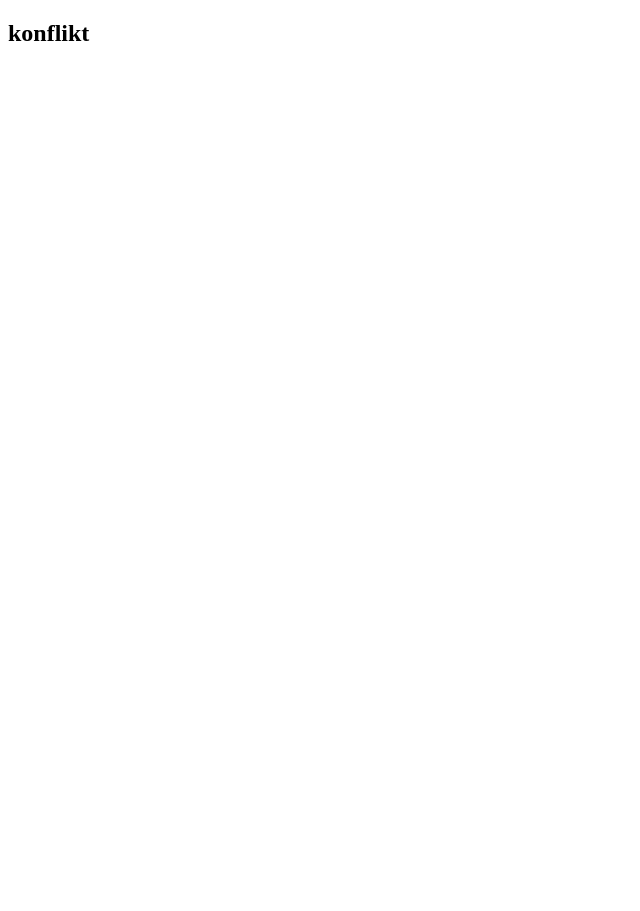
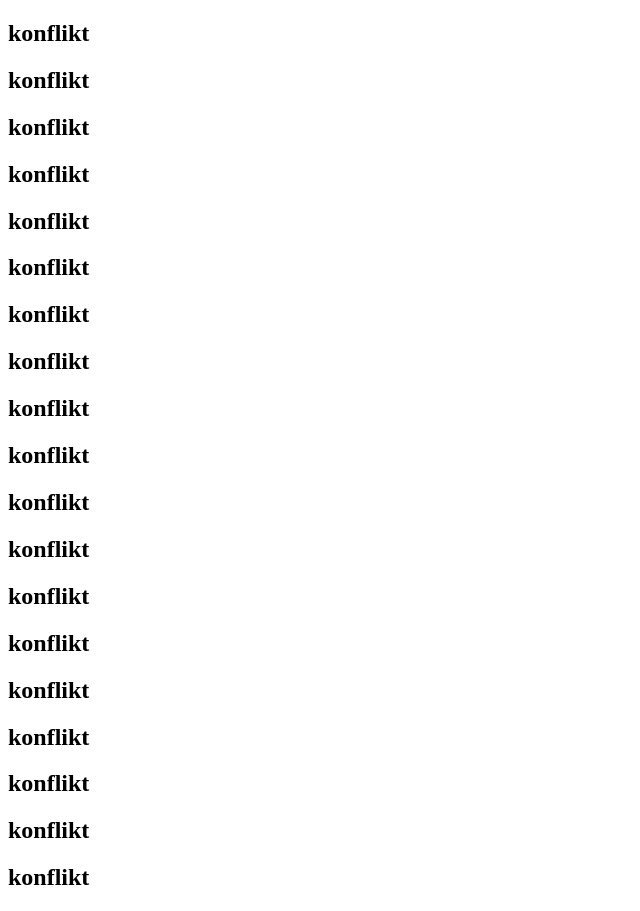
Before and after one commit to mkdavo94/npm-test, a plain HTML site: page main.html in a window 1280 px wide. Shown: the whole page, without its empty margins (0-640 px from the left). Before the commit the page ends 800 px from the top, so only its background shows below. Drawn offline with Linux system fonts and the light colour scheme.

Commit message:
dsfdsfdsfdsf

```diff
--- a/main.html
+++ b/main.html
@@ -6,5 +6,23 @@
 </head>
 <body>
 <h2>konflikt</h2>
+<h2>konflikt</h2>
+<h2>konflikt</h2>
+<h2>konflikt</h2>
+<h2>konflikt</h2>
+<h2>konflikt</h2>
+<h2>konflikt</h2>
+<h2>konflikt</h2>
+<h2>konflikt</h2>
+<h2>konflikt</h2>
+<h2>konflikt</h2>
+<h2>konflikt</h2>
+<h2>konflikt</h2>
+<h2>konflikt</h2>
+<h2>konflikt</h2>
+<h2>konflikt</h2>
+<h2>konflikt</h2>
+<h2>konflikt</h2>
+<h2>konflikt</h2>
 </body>
 </html>
```
